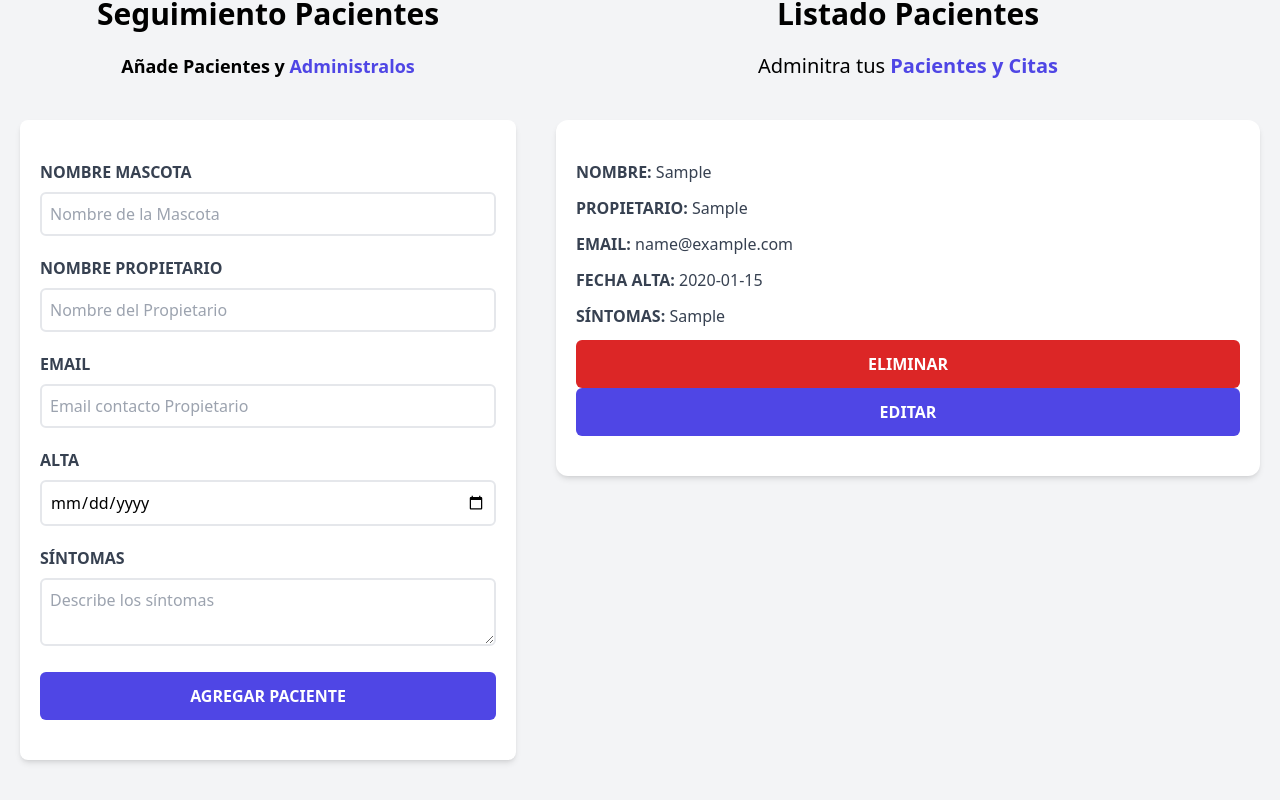
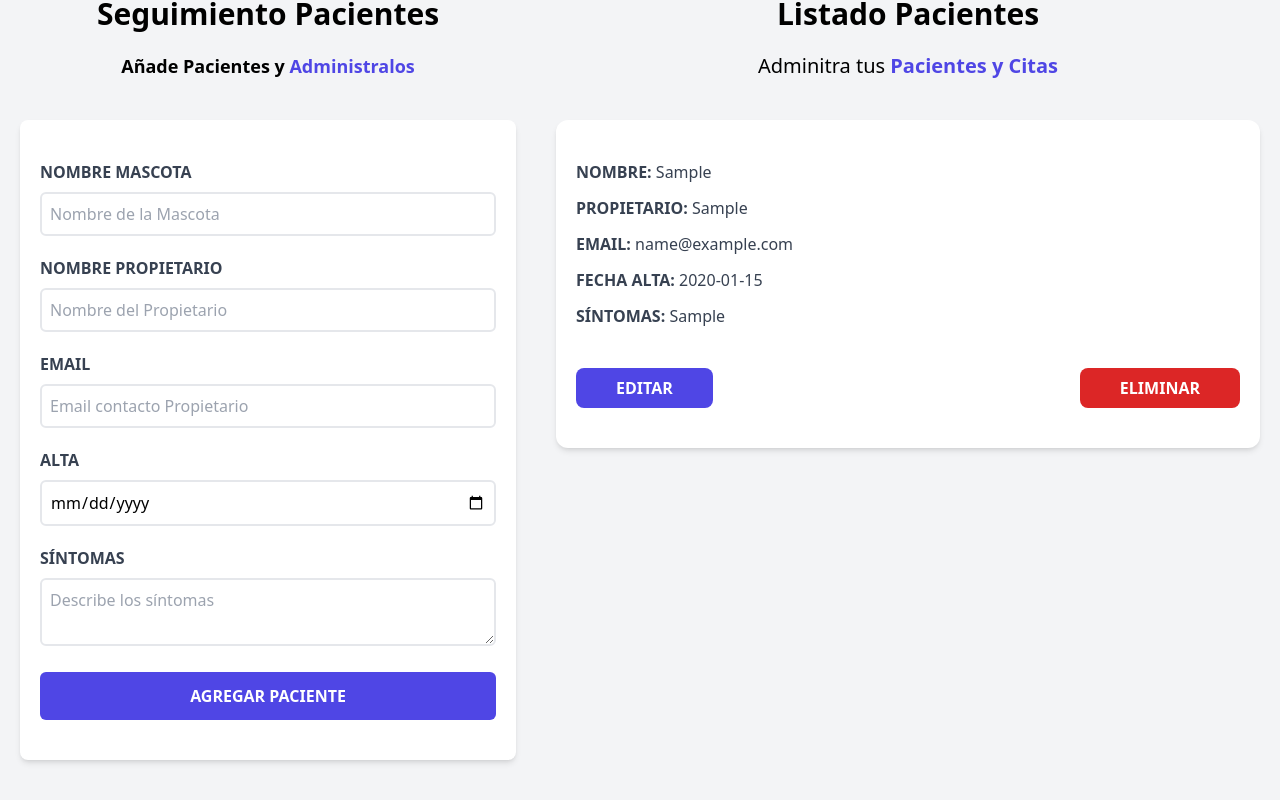
Before and after one commit to borismg04/Admin-Pacientes, a React (Vite) app: page / in a window 1280 px wide. Both pictures are taken after typing "Sample", "Sample", "name@example.com", "2020-01-15", "Sample" into the empty fields and a click on the input "Agregar Paciente". Shown: the part 180-980 px from the top of the page. Built offline with nearby package versions, Linux system fonts and the light colour scheme.

Commit message:
button edit

```diff
--- a/src/App.jsx
+++ b/src/App.jsx
@@ -6,6 +6,7 @@
 function App() {
 
   const [pacientes, setPacientes] = useState([])
+  const [paciente, setPaciente] = useState({})
 
   return (
     <div className="container mx-auto mt-20">
@@ -17,6 +18,7 @@
         />
         <ListadoPacientes
           pacientes={pacientes}
+          setPaciente={setPaciente}
         />
       </div>
     </div>
--- a/src/components/ListadoPacientes.jsx
+++ b/src/components/ListadoPacientes.jsx
@@ -1,6 +1,6 @@
 import Paciente from "./Paciente";
 
-const ListadoPacientes = ({ pacientes }) => {
+const ListadoPacientes = ({ pacientes ,setPaciente }) => {
   return (
     <div className="md:w-1/2 lg:w-3/5 md:h-screen overflow-y-scroll">
       {pacientes && pacientes.length ? (
@@ -12,7 +12,11 @@
           </p>
 
           {pacientes.map((paciente) => (
-            <Paciente key={paciente.id} paciente={paciente} />
+            <Paciente
+              key={paciente.id}
+              paciente={paciente}
+              setPaciente={setPaciente}
+              />
           ))}
         </>
       ) : (
--- a/src/components/Paciente.jsx
+++ b/src/components/Paciente.jsx
@@ -1,4 +1,4 @@
-const Paciente = ({paciente}) => {
+const Paciente = ({paciente,setPaciente}) => {
 
   const {nombre, propietario, email, fecha, sintomas} = paciente;
 
@@ -26,18 +26,18 @@
           </span>
         </p>
 
-        <div>
+        <div className="flex justify-between mt-10">
           <button
-            className="bg-red-600 w-full p-3 text-white uppercase font-bold rounded-md
-                      hover:bg-red-700 cursor-pointer transition-all"
             type="button"
+            className="py-2 px-10 bg-indigo-600 hover:bg-indigo-700 text-white font-bold uppercase rounded-lg"
+            onClick={()=>setPaciente(paciente)}
+            >Editar</button>
+
+          <button
+            type="button"
+            className="py-2 px-10 bg-red-600 hover:bg-red-700 text-white font-bold uppercase rounded-lg"
             >Eliminar</button>
 
-          <button
-            className="bg-indigo-600 w-full p-3 text-white uppercase font-bold rounded-md
-                      hover:bg-indigo-700 cursor-pointer transition-all"
-            type="button"
-            >Editar</button>
 
         </div>
       </div>
```
